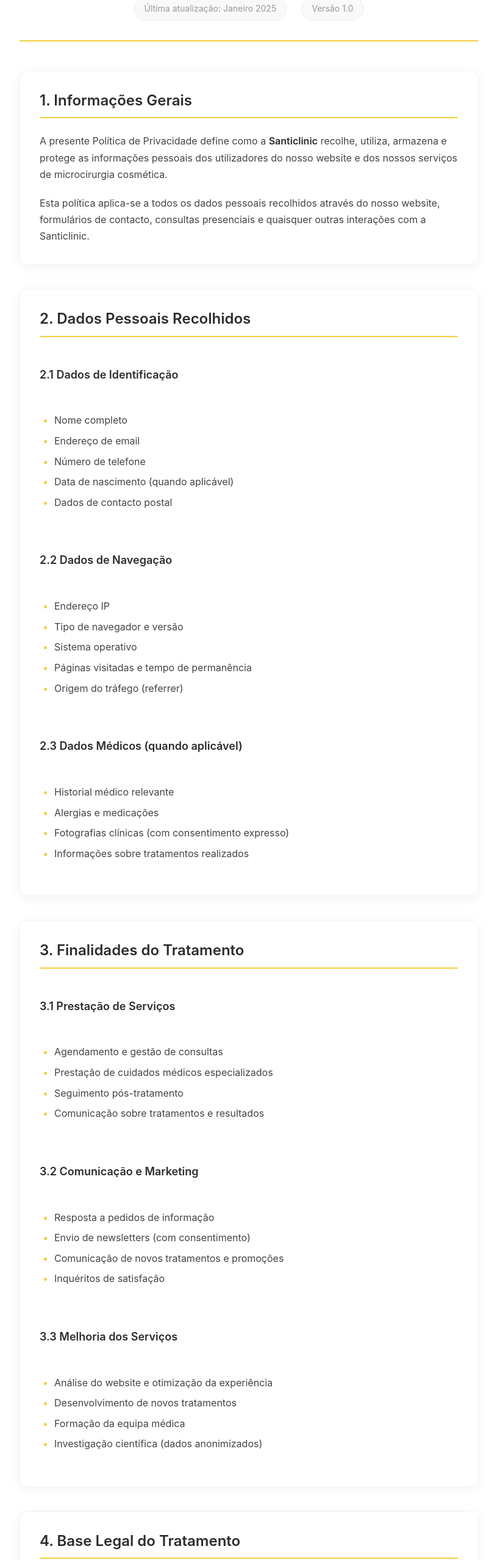
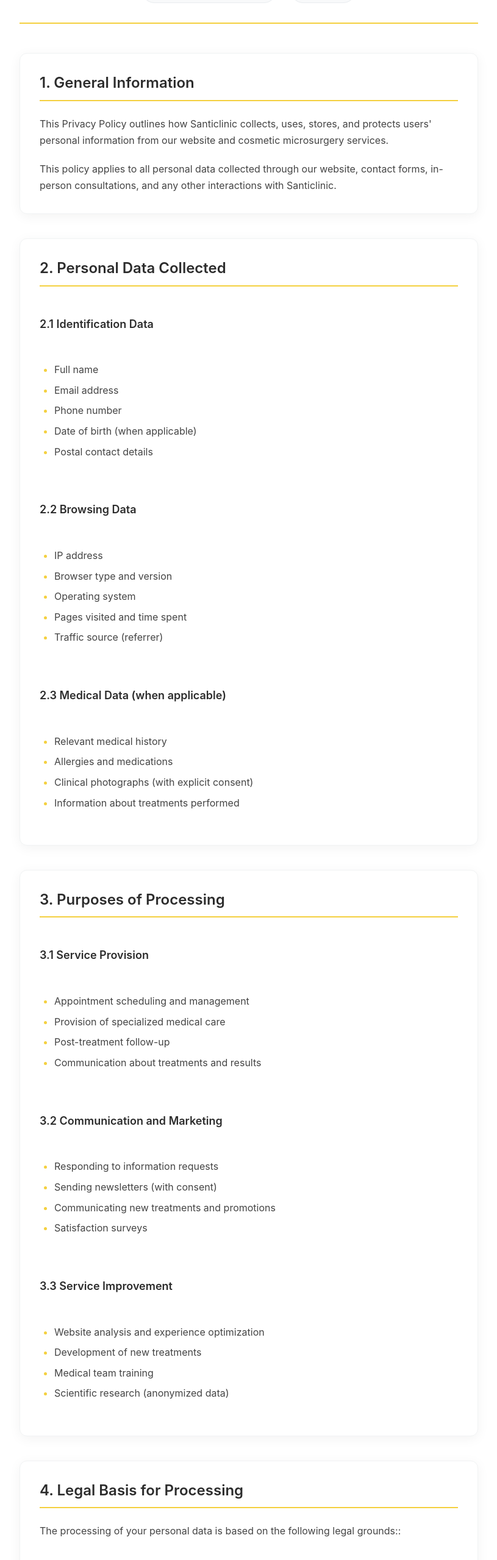
Before and after one commit to Webtech87/LazerCO2, a React (Vite) app in the folder client/: page /politica-privacidade in a window 1280 px wide. Shown: the part 187-2746 px from the top of the page at 61% size, without its empty margins (232-1047 px from the left). Built offline with nearby package versions, Linux system fonts and the light colour scheme.

Commit message:
[UPDATE] privacy policy done

```diff
--- a/client/src/components/pages/privacy-policy/PrivacyPolicy.tsx
+++ b/client/src/components/pages/privacy-policy/PrivacyPolicy.tsx
@@ -1,11 +1,13 @@
-import React, { useEffect } from 'react';
+import React, {useEffect} from 'react';
 import './PrivacyPolicy.css';
+import {useTranslation} from "react-i18next";
 
 const PrivacyPolicy: React.FC = () => {
     useEffect(() => {
         // Scroll to top when component mounts
         window.scrollTo(0, 0);
     }, []);
+    const {t} = useTranslation();
 
     return (
         <div className="privacy-policy">
@@ -14,11 +16,11 @@
                 <div className="privacy-policy__header">
                     <h1 className="privacy-policy__title">Política de Privacidade</h1>
                     <p className="privacy-policy__subtitle">
-            A Santiclinic compromete-se a proteger a sua privacidade e os seus dados pessoais.
+                        {t("pp.top_info")}.
                     </p>
                     <div className="privacy-policy__meta">
-            <span className="privacy-policy__date">Última atualização: Janeiro 2025</span>
-            <span className="privacy-policy__version">Versão 1.0</span>
+                        <span className="privacy-policy__date">{t("pp.last_update")}</span>
+                        <span className="privacy-policy__version">{t("pp.version")} 1.0</span>
                     </div>
                 </div>
 
@@ -27,236 +29,222 @@
 
                     {/* Section 1 */}
                     <section className="privacy-policy__section">
-            <h2 className="privacy-policy__section-title">1. Informações Gerais</h2>
+                        <h2 className="privacy-policy__section-title">1. {t("pp.lt.1.title")}</h2>
                         <div className="privacy-policy__section-content">
                             <p>
-                A presente Política de Privacidade define como a <strong>Santiclinic</strong> recolhe,
-                utiliza, armazena e protege as informações pessoais dos utilizadores do nosso website
-                e dos nossos serviços de microcirurgia cosmética.
+                                {t("pp.lt.1.p.0")}
                             </p>
                             <p>
-                Esta política aplica-se a todos os dados pessoais recolhidos através do nosso website,
-                formulários de contacto, consultas presenciais e quaisquer outras interações com a Santiclinic.
+                                {t("pp.lt.1.p.1")}
                             </p>
                         </div>
                     </section>
 
                     {/* Section 2 */}
                     <section className="privacy-policy__section">
-            <h2 className="privacy-policy__section-title">2. Dados Pessoais Recolhidos</h2>
+                        <h2 className="privacy-policy__section-title">2. {t("pp.lt.2.title")}</h2>
                         <div className="privacy-policy__section-content">
-              <h3>2.1 Dados de Identificação</h3>
+                            <h3>2.1 {t("pp.lt.2.2.1.title")}</h3>
                             <ul>
-                <li>Nome completo</li>
-                <li>Endereço de email</li>
-                <li>Número de telefone</li>
-                <li>Data de nascimento (quando aplicável)</li>
-                <li>Dados de contacto postal</li>
+                                <li>{t("pp.lt.2.2.1.lt.0")}</li>
+                                <li>{t("pp.lt.2.2.1.lt.1")}</li>
+                                <li>{t("pp.lt.2.2.1.lt.2")}</li>
+                                <li>{t("pp.lt.2.2.1.lt.3")}</li>
+                                <li>{t("pp.lt.2.2.1.lt.4")}</li>
                             </ul>
 
-              <h3>2.2 Dados de Navegação</h3>
+                            <h3>2.2 {t("pp.lt.2.2.2.title")}</h3>
                             <ul>
-                <li>Endereço IP</li>
-                <li>Tipo de navegador e versão</li>
-                <li>Sistema operativo</li>
-                <li>Páginas visitadas e tempo de permanência</li>
-                <li>Origem do tráfego (referrer)</li>
+                                <li>{t("pp.lt.2.2.2.lt.0")}</li>
+                                <li>{t("pp.lt.2.2.2.lt.1")}</li>
+                                <li>{t("pp.lt.2.2.2.lt.2")}</li>
+                                <li>{t("pp.lt.2.2.2.lt.3")}</li>
+                                <li>{t("pp.lt.2.2.2.lt.4")}</li>
                             </ul>
 
-              <h3>2.3 Dados Médicos (quando aplicável)</h3>
+                            <h3>2.3 {t("pp.lt.2.2.3.title")}</h3>
                             <ul>
-                <li>Historial médico relevante</li>
-                <li>Alergias e medicações</li>
-                <li>Fotografias clínicas (com consentimento expresso)</li>
-                <li>Informações sobre tratamentos realizados</li>
+                                <li>{t("pp.lt.2.2.3.lt.0")}</li>
+                                <li>{t("pp.lt.2.2.3.lt.1")}</li>
+                                <li>{t("pp.lt.2.2.3.lt.2")}</li>
+                                <li>{t("pp.lt.2.2.3.lt.3")}</li>
                             </ul>
                         </div>
                     </section>
 
                     {/* Section 3 */}
                     <section className="privacy-policy__section">
-            <h2 className="privacy-policy__section-title">3. Finalidades do Tratamento</h2>
+                        <h2 className="privacy-policy__section-title">3. {t("pp.lt.3.title")}</h2>
                         <div className="privacy-policy__section-content">
-              <h3>3.1 Prestação de Serviços</h3>
+                            <h3>3.1 {t("pp.lt.3.3.1.title")}</h3>
                             <ul>
-                <li>Agendamento e gestão de consultas</li>
-                <li>Prestação de cuidados médicos especializados</li>
-                <li>Seguimento pós-tratamento</li>
-                <li>Comunicação sobre tratamentos e resultados</li>
+                                <li>{t("pp.lt.3.3.1.lt.0")}</li>
+                                <li>{t("pp.lt.3.3.1.lt.1")}</li>
+                                <li>{t("pp.lt.3.3.1.lt.2")}</li>
+                                <li>{t("pp.lt.3.3.1.lt.3")}</li>
                             </ul>
 
-              <h3>3.2 Comunicação e Marketing</h3>
+                            <h3>3.2 {t("pp.lt.3.3.2.title")}</h3>
                             <ul>
-                <li>Resposta a pedidos de informação</li>
-                <li>Envio de newsletters (com consentimento)</li>
-                <li>Comunicação de novos tratamentos e promoções</li>
-                <li>Inquéritos de satisfação</li>
+                                <li>{t("pp.lt.3.3.2.lt.0")}</li>
+                                <li>{t("pp.lt.3.3.2.lt.1")}</li>
+                                <li>{t("pp.lt.3.3.2.lt.2")}</li>
+                                <li>{t("pp.lt.3.3.2.lt.3")}</li>
                             </ul>
 
-              <h3>3.3 Melhoria dos Serviços</h3>
+                            <h3>3.3 {t("pp.lt.3.3.3.title")}</h3>
                             <ul>
-                <li>Análise do website e otimização da experiência</li>
-                <li>Desenvolvimento de novos tratamentos</li>
-                <li>Formação da equipa médica</li>
-                <li>Investigação científica (dados anonimizados)</li>
+                                <li>{t("pp.lt.3.3.3.lt.0")}</li>
+                                <li>{t("pp.lt.3.3.3.lt.1")}</li>
+                                <li>{t("pp.lt.3.3.3.lt.2")}</li>
+                                <li>{t("pp.lt.3.3.3.lt.3")}</li>
                             </ul>
                         </div>
                     </section>
 
                     {/* Section 4 */}
                     <section className="privacy-policy__section">
-            <h2 className="privacy-policy__section-title">4. Base Legal do Tratamento</h2>
+                        <h2 className="privacy-policy__section-title">4. {t("pp.lt.4.title")}</h2>
                         <div className="privacy-policy__section-content">
-              <p>O tratamento dos seus dados pessoais baseia-se nas seguintes bases legais:</p>
+                            <p>{t("pp.lt.4.p")}:</p>
 
-              <h3>4.1 Consentimento</h3>
+                            <h3>4.1 {t("pp.lt.4.4.1.title")}</h3>
                             <p>
-                Para o envio de comunicações de marketing, newsletters e utilização de cookies
-                não essenciais, solicitamos o seu consentimento expresso.
+                                {t("pp.lt.4.4.1.p")}
                             </p>
 
-              <h3>4.2 Execução de Contrato</h3>
+                            <h3>4.2 {t("pp.lt.4.4.2.title")}</h3>
                             <p>
-                Para a prestação dos nossos serviços médicos, o tratamento dos dados é necessário
-                para a execução do contrato de prestação de serviços.
+                                {t("pp.lt.4.4.2.p")}
                             </p>
 
-              <h3>4.3 Interesse Legítimo</h3>
+                            <h3>4.3 {t("pp.lt.4.4.3.title")}</h3>
                             <p>
-                Para a melhoria dos nossos serviços, análise do website e segurança,
-                baseamo-nos no nosso interesse legítimo.
+                                {t("pp.lt.4.4.3.p")}
                             </p>
 
-              <h3>4.4 Obrigação Legal</h3>
+                            <h3>4.4 {t("pp.lt.4.4.4.title")}</h3>
                             <p>
-                Alguns dados são tratados para cumprimento de obrigações legais,
-                nomeadamente em matéria fiscal e de saúde.
+                                {t("pp.lt.4.4.4.p")}
                             </p>
                         </div>
                     </section>
 
                     {/* Section 5 */}
                     <section className="privacy-policy__section">
-            <h2 className="privacy-policy__section-title">5. Partilha de Dados</h2>
+                        <h2 className="privacy-policy__section-title">5. {t("pp.lt.5.title")}</h2>
                         <div className="privacy-policy__section-content">
                             <p>
-                A Santiclinic não vende, aluga ou partilha os seus dados pessoais com terceiros,
-                exceto nas seguintes situações:
+                                {t("pp.lt.5.p")}:
                             </p>
 
-              <h3>5.1 Prestadores de Serviços</h3>
+                            <h3>5.1 {t("pp.lt.5.5.1.title")}</h3>
                             <ul>
-                <li>Empresas de hosting e manutenção do website</li>
-                <li>Serviços de email marketing (com consentimento)</li>
-                <li>Processadores de pagamento</li>
-                <li>Serviços de análise web (Google Analytics)</li>
+                                <li>{t("pp.lt.5.5.1.lt.0")}</li>
+                                <li>{t("pp.lt.5.5.1.lt.1")}</li>
+                                <li>{t("pp.lt.5.5.1.lt.2")}</li>
+                                <li>{t("pp.lt.5.5.1.lt.3")}</li>
                             </ul>
 
-              <h3>5.2 Obrigações Legais</h3>
+                            <h3>5.2{t("pp.lt.5.5.2.title")}</h3>
                             <ul>
-                <li>Autoridades de saúde competentes</li>
-                <li>Tribunais e autoridades judiciárias</li>
-                <li>Autoridades fiscais</li>
-                <li>Outras entidades quando legalmente obrigatório</li>
+                                <li>{t("pp.lt.5.5.2.lt.0")}</li>
+                                <li>{t("pp.lt.5.5.2.lt.1")}</li>
+                                <li>{t("pp.lt.5.5.2.lt.2")}</li>
+                                <li>{t("pp.lt.5.5.2.lt.3")}</li>
                             </ul>
                         </div>
                     </section>
 
                     {/* Section 6 */}
                     <section className="privacy-policy__section">
-            <h2 className="privacy-policy__section-title">6. Segurança dos Dados</h2>
+                        <h2 className="privacy-policy__section-title">6. {t("pp.lt.6.title")}</h2>
                         <div className="privacy-policy__section-content">
                             <p>
-                Implementamos medidas de segurança técnicas e organizacionais adequadas para
-                proteger os seus dados pessoais contra acesso não autorizado, alteração,
-                divulgação ou destruição.
+                                {t("pp.lt.6.p")}
                             </p>
 
-              <h3>6.1 Medidas Técnicas</h3>
+                            <h3>6.1 {t("pp.lt.6.6.1.title")}</h3>
                             <ul>
-                <li>Encriptação SSL/TLS para transmissão de dados</li>
-                <li>Firewalls e sistemas de deteção de intrusão</li>
-                <li>Backups regulares e seguros</li>
-                <li>Atualizações de segurança regulares</li>
+                                <li>{t("pp.lt.6.6.1.lt.0")}</li>
+                                <li>{t("pp.lt.6.6.1.lt.1")}</li>
+                                <li>{t("pp.lt.6.6.1.lt.2")}</li>
+                                <li>{t("pp.lt.6.6.1.lt.3")}</li>
+
                             </ul>
 
-              <h3>6.2 Medidas Organizacionais</h3>
+                            <h3>6.2  {t("pp.lt.6.6.2.title")}</h3>
                             <ul>
-                <li>Acesso restrito aos dados numa base "need-to-know"</li>
-                <li>Formação regular da equipa em proteção de dados</li>
-                <li>Políticas internas de segurança</li>
-                <li>Controlo de acessos físicos às instalações</li>
+                                <li>{t("pp.lt.6.6.2.lt.0")}</li>
+                                <li>{t("pp.lt.6.6.2.lt.1")}</li>
+                                <li>{t("pp.lt.6.6.2.lt.2")}</li>
+                                <li>{t("pp.lt.6.6.2.lt.3")}</li>
                             </ul>
                         </div>
                     </section>
 
                     {/* Section 7 */}
                     <section className="privacy-policy__section">
-            <h2 className="privacy-policy__section-title">7. Retenção de Dados</h2>
+                        <h2 className="privacy-policy__section-title">7. {t("pp.lt.7.title")}</h2>
                         <div className="privacy-policy__section-content">
                             <p>
-                Os seus dados pessoais são conservados apenas pelo tempo necessário
-                para as finalidades para as quais foram recolhidos:
+                                {t("pp.lt.7.p")}:
                             </p>
 
-              <h3>7.1 Dados de Pacientes</h3>
+                            <h3>7.1 {t("pp.lt.7.7.1.title")}</h3>
                             <p>
-                Os dados médicos são conservados pelo período mínimo de 5 anos após
-                o último contacto, conforme legislação aplicável.
+                                {t("pp.lt.7.7.1.p")}
                             </p>
 
-              <h3>7.2 Dados de Marketing</h3>
+                            <h3>7.2 {t("pp.lt.7.7.2.title")}</h3>
                             <p>
-                Os dados para fins de marketing são conservados até à retirada do
-                consentimento ou por um período máximo de 3 anos sem interação.
+                                {t("pp.lt.7.7.2.p")}.
                             </p>
 
-              <h3>7.3 Dados de Navegação</h3>
+                            <h3>7.3 {t("pp.lt.7.7.3.title")}</h3>
                             <p>
-                Os dados de navegação são conservados por um período máximo de
-                26 meses, conforme recomendações da CNIL.
+                                {t("pp.lt.7.7.3.p")}.
                             </p>
                         </div>
                     </section>
 
                     {/* Section 8 */}
                     <section className="privacy-policy__section">
-            <h2 className="privacy-policy__section-title">8. Os Seus Direitos</h2>
+                        <h2 className="privacy-policy__section-title">8. {t("pp.lt.8.title")}</h2>
                         <div className="privacy-policy__section-content">
                             <p>
-                Ao abrigo do Regulamento Geral sobre a Proteção de Dados (RGPD),
-                tem os seguintes direitos:
+                                {t("pp.lt.8.p")}:
                             </p>
 
                             <div className="privacy-policy__rights">
                                 <div className="privacy-policy__right">
-                  <h4>Direito de Acesso</h4>
-                  <p>Pode solicitar informações sobre os dados que processamos sobre si.</p>
+                                    <h4>{t("pp.lt.8.lt.0.title")}</h4>
+                                    <p>{t("pp.lt.8.lt.0.p")}.</p>
                                 </div>
 
                                 <div className="privacy-policy__right">
-                  <h4>Direito de Retificação</h4>
-                  <p>Pode solicitar a correção de dados incorretos ou incompletos.</p>
+                                    <h4>{t("pp.lt.8.lt.1.title")}</h4>
+                                    <p>{t("pp.lt.8.lt.1.p")}.</p>
                                 </div>
 
                                 <div className="privacy-policy__right">
-                  <h4>Direito ao Apagamento</h4>
-                  <p>Pode solicitar a eliminação dos seus dados pessoais.</p>
+                                    <h4>{t("pp.lt.8.lt.2.title")}</h4>
+                                    <p>{t("pp.lt.8.lt.2.p")}.</p>
                                 </div>
 
                                 <div className="privacy-policy__right">
-                  <h4>Direito à Limitação</h4>
-                  <p>Pode solicitar a limitação do tratamento dos seus dados.</p>
+                                    <h4>{t("pp.lt.8.lt.3.title")}</h4>
+                                    <p>{t("pp.lt.8.lt.3.p")}.</p>
                                 </div>
 
                                 <div className="privacy-policy__right">
-                  <h4>Direito à Portabilidade</h4>
-                  <p>Pode solicitar a transferência dos seus dados para outro responsável.</p>
+                                    <h4>{t("pp.lt.8.lt.4.title")}</h4>
+                                    <p>{t("pp.lt.8.lt.4.p")}.</p>
                                 </div>
 
                                 <div className="privacy-policy__right">
-                  <h4>Direito de Oposição</h4>
-                  <p>Pode opor-se ao tratamento dos seus dados para fins de marketing.</p>
+                                    <h4>{t("pp.lt.8.lt.5.title")}</h4>
+                                    <p>{t("pp.lt.8.lt.5.p")}.</p>
                                 </div>
                             </div>
                         </div>
@@ -264,11 +252,10 @@
 
                     {/* Section 9 */}
                     <section className="privacy-policy__section">
-            <h2 className="privacy-policy__section-title">9. Contactos e Exercício de Direitos</h2>
+                        <h2 className="privacy-policy__section-title">9. {t("pp.lt.9.title")}</h2>
                         <div className="privacy-policy__section-content">
                             <p>
-                Para exercer os seus direitos ou esclarecer dúvidas sobre esta política
-                de privacidade, pode contactar-nos:
+                                {t("pp.lt.9.p.0")}:
                             </p>
 
                             <div className="privacy-policy__contact">
@@ -276,35 +263,31 @@
                                     <strong>Email:</strong> geral@santiclinic.eu
                                 </div>
                                 <div className="privacy-policy__contact-item">
-                  <strong>Telefone:</strong> +351 915 007 427
+                                    <strong>{t("pp.lt.9.words.phone")}:</strong> +351 915 007 427
                                 </div>
                                 <div className="privacy-policy__contact-item">
-                  <strong>Morada:</strong> Praceta Agostinho Ferreira Chaves 5 Lj 4 AA, 8005-328 Faro
+                                    <strong>{t("pp.lt.9.words.adress")}:</strong> Praceta Agostinho Ferreira Chaves 5 Lj 4 AA, 8005-328 Faro
                                 </div>
                                 <div className="privacy-policy__contact-item">
-                  <strong>Encarregado de Proteção de Dados:</strong> geral@santiclinic.eu
+                                    <strong>{t("pp.lt.9.words.responsable")}:</strong> geral@santiclinic.eu
                                 </div>
                             </div>
 
                             <p>
-                Caso não fique satisfeito com a nossa resposta, tem o direito de apresentar
-                uma reclamação à <strong>Comissão Nacional de Proteção de Dados (CNPD)</strong>.
+                                {t("pp.lt.9.p.1.0")} <strong>{t("pp.lt.9.p.1.1")}</strong>.
                             </p>
                         </div>
                     </section>
 
                     {/* Section 10 */}
                     <section className="privacy-policy__section">
-            <h2 className="privacy-policy__section-title">10. Alterações à Política</h2>
+                        <h2 className="privacy-policy__section-title">10. {t("pp.lt.10.title")}</h2>
                         <div className="privacy-policy__section-content">
                             <p>
-                A Santiclinic reserva-se o direito de alterar esta Política de Privacidade
-                a qualquer momento. As alterações serão comunicadas através do nosso website
-                e, quando materiais, por email aos titulares dos dados.
+                                {t("pp.lt.10.p.0")}.
                             </p>
                             <p>
-                Recomendamos que consulte regularmente esta página para se manter informado
-                sobre como protegemos os seus dados pessoais.
+                                {t("pp.lt.10.p.1")}.
                             </p>
                         </div>
                     </section>
@@ -314,14 +297,14 @@
                 <div className="privacy-policy__footer">
                     <div className="privacy-policy__back">
                         <a href="/" className="privacy-policy__back-link">
-              ← Voltar ao Website
+                            ← {t("pp.btn_back")}
                         </a>
                     </div>
 
                     <div className="privacy-policy__related">
-            <p>Documentos relacionados:</p>
+                        <p>{t("pp.rel_doc")}:</p>
                         <a href="/politica-cookies" className="privacy-policy__related-link">
-              Política de Cookies
+                            {t("pp.pc")}
                         </a>
                     </div>
                 </div>
```
Lines whose indentation alone changed are shown as unchanged.
